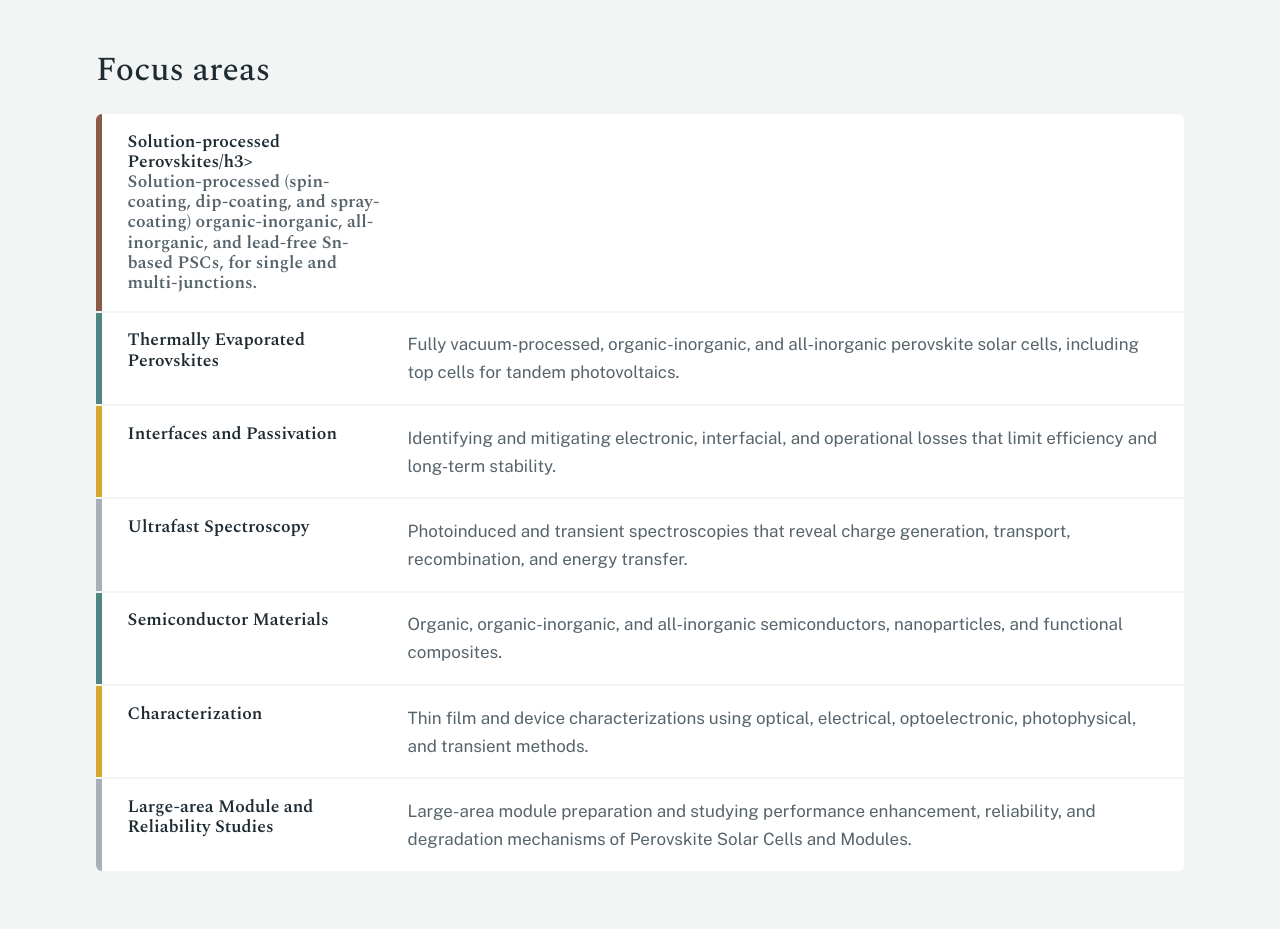
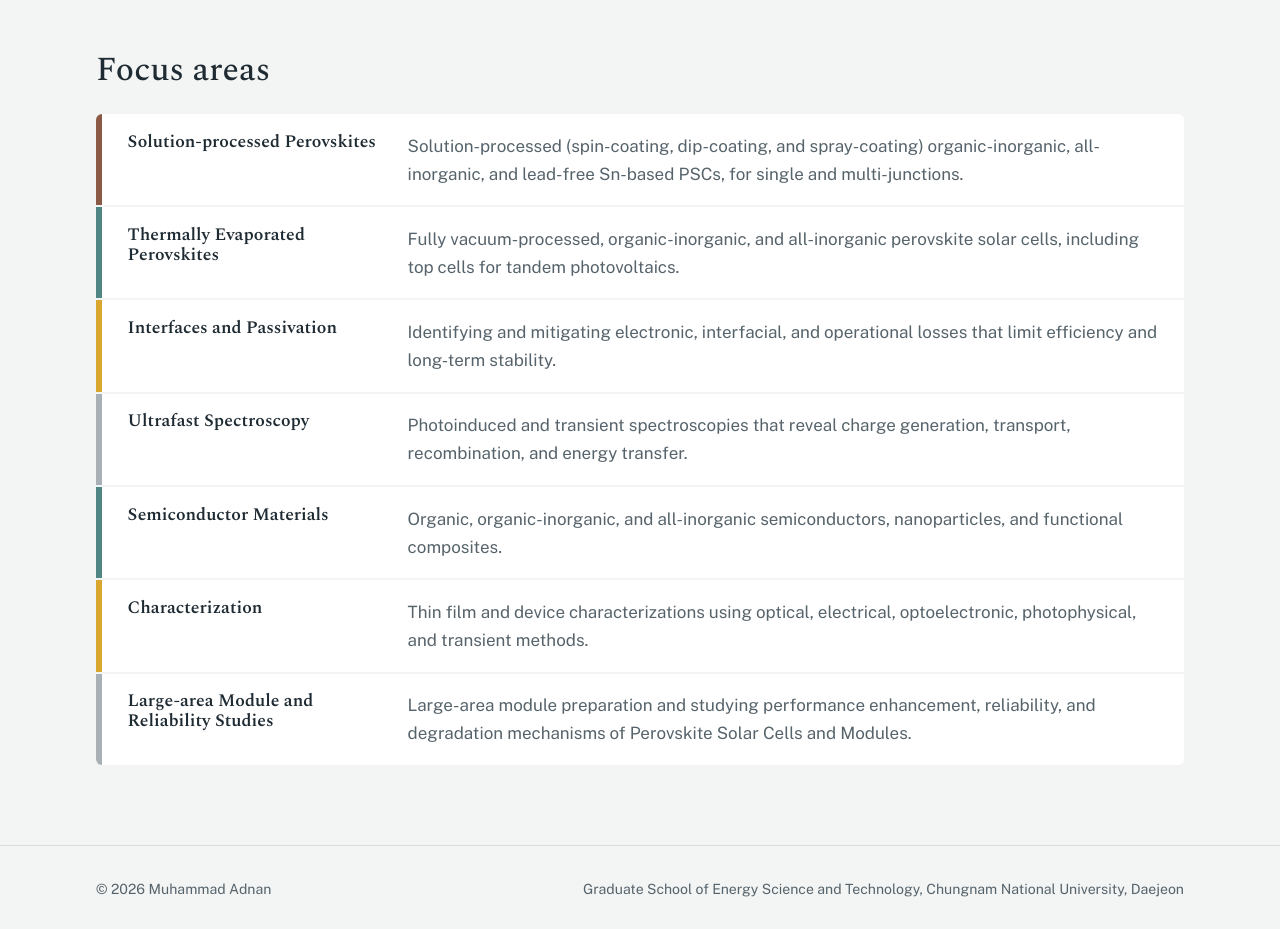
Before and after one commit to adnan5750/Dr.-Adnan, a plain HTML site: page index.html in a window 1280 px wide. Shown: the part 860-1789 px from the top of the page. Drawn offline with nearby package versions, Linux system fonts and the light colour scheme.

Commit message:
Update index.html

```diff
--- a/index.html
+++ b/index.html
@@ -53,7 +53,7 @@
 <section class="focus">
   <h2>Focus areas</h2>
   <ul class="focus-list">
-    <li style="--c: var(--pvk)"><h3>Solution-processed Perovskites/h3><p> Solution-processed (spin-coating, dip-coating, and spray-coating) organic-inorganic, all-inorganic, and lead-free Sn-based PSCs, for single and multi-junctions.</p></li>
+    <li style="--c: var(--pvk)"><h3>Solution-processed Perovskites</h3><p> Solution-processed (spin-coating, dip-coating, and spray-coating) organic-inorganic, all-inorganic, and lead-free Sn-based PSCs, for single and multi-junctions.</p></li>
     <li style="--c: var(--ito)"><h3>Thermally Evaporated Perovskites</h3><p>Fully vacuum-processed, organic-inorganic, and all-inorganic perovskite solar cells, including top cells for tandem photovoltaics.</p></li>
     <li style="--c: var(--pbi)"><h3>Interfaces and Passivation</h3><p> Identifying and mitigating electronic, interfacial, and operational losses that limit efficiency and long-term stability.</p></li>
     <li style="--c: var(--ag)"><h3>Ultrafast Spectroscopy</h3><p>Photoinduced and transient spectroscopies that reveal charge generation, transport, recombination, and energy transfer.</p></li>
```
